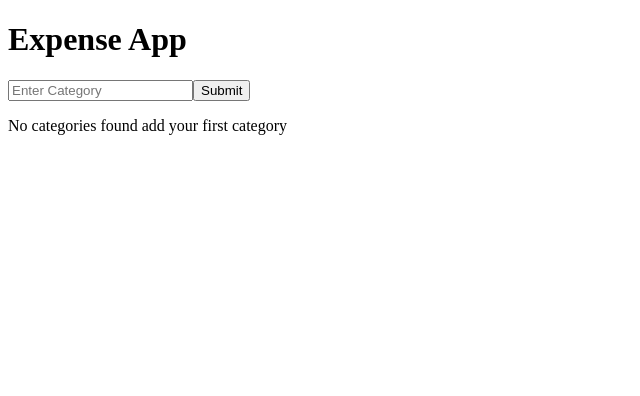
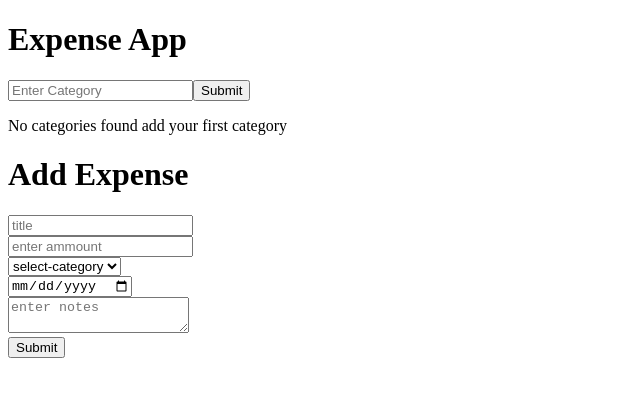
Before and after one commit to niti-ryy/expense-app-practice, a React (Vite) app: page / in a window 1280 px wide. Shown: the top 396 px of the page, without its empty margins (0-640 px from the left). Built offline with nearby package versions, Linux system fonts and the light colour scheme.

Commit message:
categories all crud and expense without error handling

```diff
--- a/src/App.jsx
+++ b/src/App.jsx
@@ -2,6 +2,7 @@
 import AddCategory from "./addCategory";
 import { useEffect, useState } from "react";
 import ListingCategory from "./listingCategory";
+import { AddExpense } from "./addExpense";
 
 function App() {
   const [categories, setCategories] = useState([])
@@ -45,12 +46,18 @@ const removeCategory=(id)=>{
       setCategories(result) //state change
     }
   //api call to be done here
-
   }catch(e){
     console.log(e.message)
   }
 }
 
+//update Category
+const updateCategory=(data)=>{
+  const result= categories.map((ele)=>{
+    return ele.id===data.id ? {...ele,...data} :{...ele}
+  })
+  setCategories(result)
+}
 
   return (
     <>
@@ -61,9 +68,9 @@ const removeCategory=(id)=>{
           <div>
             <p>No categories found add your first category</p>
           </div>
-        ) : <ListingCategory categories={categories} removeCategory={removeCategory}/>
+        ) : <ListingCategory categories={categories} removeCategory={removeCategory} updateCategory={updateCategory}/>
       }
-
+      <AddExpense categories={categories}/>
 
     </>
   )
--- a/src/CategoryItem.jsx
+++ b/src/CategoryItem.jsx
@@ -1,11 +1,50 @@
 
 import PropTypes from 'prop-types'
-const CategoryItem=({name,id,removeCategory})=>{
+import { useState } from 'react'
+const CategoryItem=({name,id,removeCategory,updateCategory})=>{
+    console.log(id)
+    const [toggle,setToggle]=useState(false)
+    const [namestate,setName] =useState(name || "")
 
+    const handleclick=()=>{
+        setToggle(!toggle)
+    }
+
+    const handleChange=(e)=>{
+        setName(e.target.value)
+    }
+
+    const handleUpdate=()=>{
+        const confirm= window.confirm(`are you sure you want to update with ${namestate}`)
+        if(confirm){
+            const updatedValue={name:namestate,id:id}
+            updateCategory(updatedValue)
+            setToggle(false)
+        }
+
+    }
 
     return(
         <div>
-            <p>{name}</p><button >Edit</button><button onClick={()=>{removeCategory(id)}}>delete</button>
+            {
+                toggle?(
+                    <form onSubmit={(e)=>{
+                        e.preventDefault()
+                        console.log({id:id,name:namestate})}}>
+                        <input type="text" value={namestate} name="name" onChange={handleChange}/>
+                        <button onClick={handleclick}>cancel</button>
+                        <button onClick={handleUpdate}>Update</button>
+                    </form>
+                ):(
+                <div>
+                    <p>{name}</p>
+                    <button onClick={handleclick}>Edit</button>
+                    <button onClick={()=>{removeCategory(id)}}>delete</button>
+                </div>
+
+                )
+            }
+
         </div>
     )
 }
@@ -17,10 +56,13 @@ CategoryItem.propTypes={
         PropTypes.string,
         PropTypes.number
       ]).isRequired,
-    removeCategory: PropTypes.func.isRequired
+    removeCategory: PropTypes.func.isRequired,
+    updateCategory:PropTypes.func.isRequired
 }
 
 export default CategoryItem
+
+
 // import PropTypes from 'prop-types'
 
 // const CategoryItem = ({ name, id, removeCategory }) => {
--- a/src/addCategory.jsx
+++ b/src/addCategory.jsx
@@ -4,8 +4,8 @@ import PropTypes from "prop-types"
 export default function AddCategory({addCategory}) {
   const [Category, setCategory] = useState("");
   const [errors, setErrors] = useState({});
+  console.log(errors)
 
-  console.log(errors, "errors");
 
   const handleChange = (e) => {
     setCategory(e.target.value);
@@ -16,7 +16,7 @@ export default function AddCategory({addCategory}) {
     if (Category.length === 0) {
       error.category = "Category is required";
     }
-    //after backend add if the category is already present
+    //after backend add if the category is already present(api)
 
     return error;
   };
--- a/src/addExpense.jsx
+++ b/src/addExpense.jsx
@@ -1,10 +1,50 @@
-// import  {useState} from "react";
+import React, { useState } from "react"
+import PropTypes from "prop-types"
 
-// export AddExpense=()=>{
+export const AddExpense=({categories})=>{
 
-//   return(
-//     <div>
+    const [formData,setFormData] =useState({
+        title:"",
+        ammount:undefined,
+        date:undefined,
+        notes:"",
+        category:""
+    })
 
-//     </div>
-//   )
-// }
+    const handleChange=(e)=>{
+        const{name,value}=e.target
+        const result={...formData,[name]:value}
+        setFormData(result)
+    }
+
+    const handleSubmit=(e)=>{
+        e.preventDefault()
+        console.log(formData)
+    }
+    return(
+        <div>
+            <h1>Add Expense </h1>
+            <form onSubmit={handleSubmit}>
+                <input type="text" placeholder="title" id="title" name="title" value={formData.title} onChange={handleChange}/><br/>
+                <input type="number" placeholder="enter ammount" id="ammount" name="ammount" value={formData.ammount} onChange={handleChange}/><br/>
+                <select onChange={handleChange} name="category" value={formData.category}>
+                    <option value="select">select-category</option>
+                    {
+                        categories.map((ele,i)=>{
+                            return(
+                                <option key={i} value={ele.name}>{ele.name}</option>
+                            )
+                        })
+                    }
+                </select><br/>
+                <input type="date" name="date" value={formData.date} onChange={handleChange} /><br/>
+                <textarea  placeholder="enter notes" id="notes" name="notes" value={formData.notes} onChange={handleChange}/><br/>
+                <input type="submit"/>
+            </form>
+        </div>
+    )
+}
+
+AddExpense.propTypes={
+    categories:PropTypes.array.isRequired
+}
--- a/src/listingCategory.jsx
+++ b/src/listingCategory.jsx
@@ -1,14 +1,14 @@
 import CategoryItem from "./CategoryItem";
 import PropTypes from "prop-types"
 
-export default function listingCategory({categories,removeCategory}){
+export default function listingCategory({categories,removeCategory,updateCategory}){
 
     return(
         <div>
             <h1>Categories-{categories.length}</h1>
             {
                 categories.map((ele,i)=>{
-                    return (<CategoryItem key={i} {...ele} removeCategory={removeCategory}/>)
+                    return (<CategoryItem key={i} {...ele} removeCategory={removeCategory} updateCategory={updateCategory}/>)
                 })
             }
         </div>
@@ -17,5 +17,6 @@ export default function listingCategory({categories,removeCategory}){
 
 listingCategory.propTypes={
     categories:PropTypes.array,
-    removeCategory:PropTypes.func.isRequired
+    removeCategory:PropTypes.func.isRequired,
+    updateCategory:PropTypes.func.isRequired
 }
```
